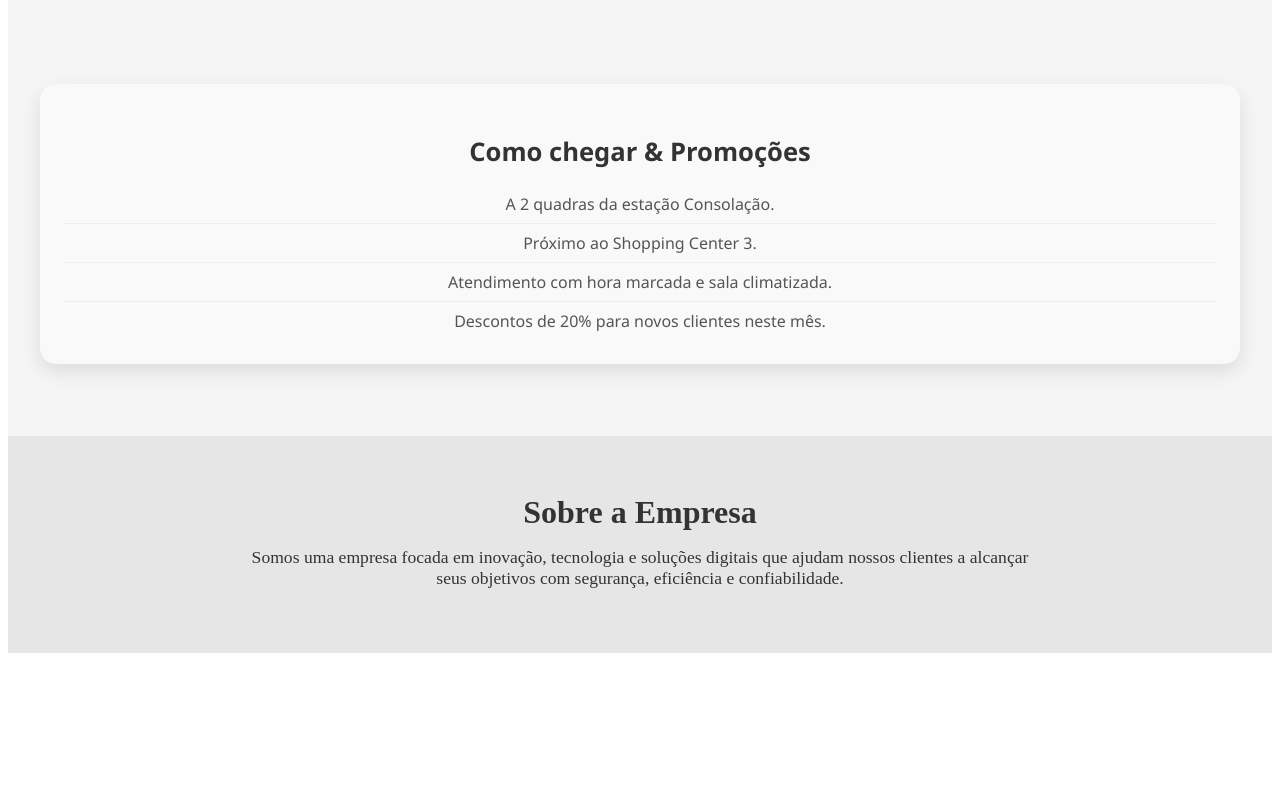
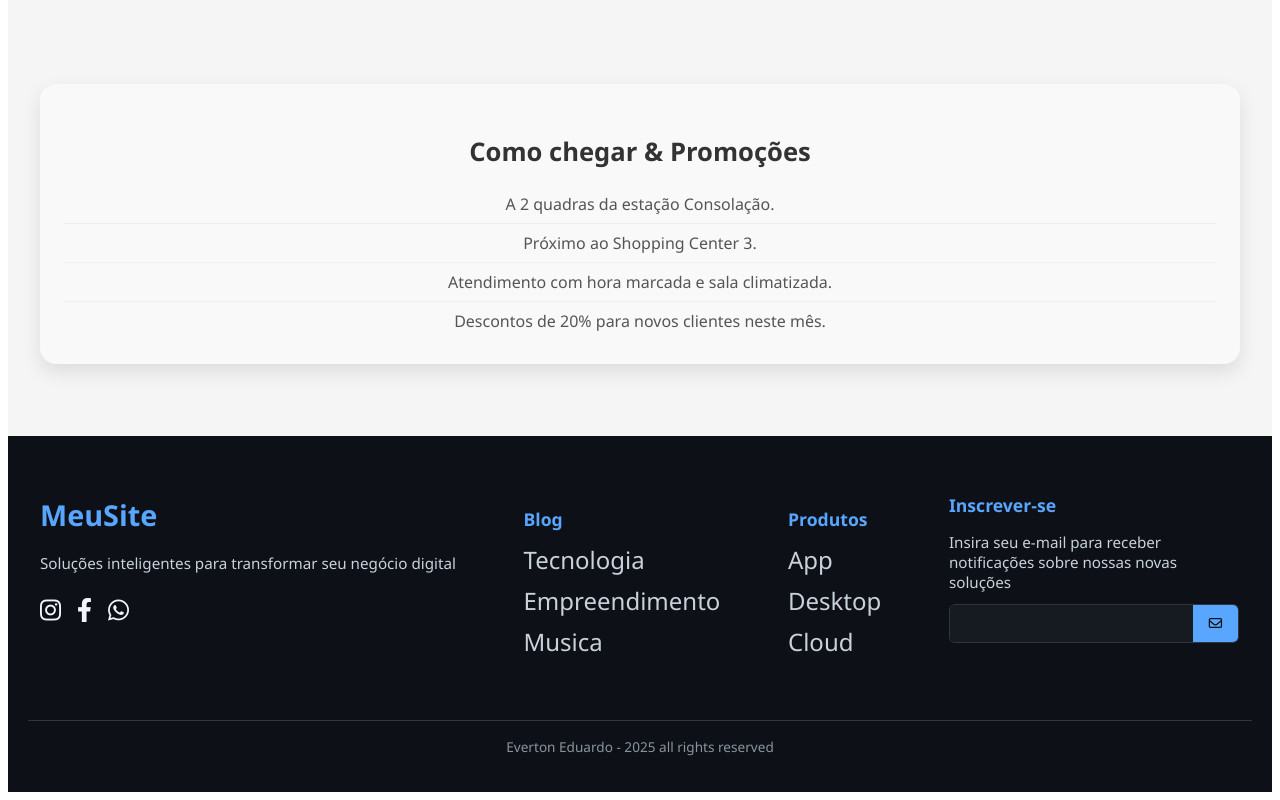
Before and after one commit to evertonProgramadorCriativo/Web-Site-Front-End-React-Redux-Lading-Page, a React (Vite) app: page / in a window 1280 px wide. Shown: the part 1456-2256 px from the top of the page. Before the commit the page ends 2117 px from the top, so only its background shows below. Built offline with nearby package versions, Linux system fonts and the light colour scheme; grey boxes are pictures that could not be loaded.

Commit message:
V 0.7 - footer

```diff
--- a/index.html
+++ b/index.html
@@ -3,8 +3,9 @@
   <head>
     <meta charset="UTF-8" />
     <link rel="icon" type="image/svg+xml" href="/vite.svg" />
+    <link rel="stylesheet" href="https://cdnjs.cloudflare.com/ajax/libs/font-awesome/6.2.1/css/all.min.css" integrity="sha512-MV7K8+y+gLIBoVD59lQIYicR65iaqukzvf/nwasF0nqhPay5w/9lJmVM2hMDcnK1OnMGCdVK+iQrJ7lzPJQd1w==" crossorigin="anonymous" referrerpolicy="no-referrer" />
     <meta name="viewport" content="width=device-width, initial-scale=1.0" />
-    <title>Vite + React</title>
+    <title>Everton Eduardo Praticando ReactJs Redux</title>
   </head>
   <body>
     <div id="root"></div>
--- a/src/components/Footer.css
+++ b/src/components/Footer.css
@@ -1,7 +1,165 @@
-.site-footer {
-  background-color: #333;
-  color: #fff;
-  padding: 1.2rem;
+footer {
+  background-color: #0d1117;
+  color: #f0f6fc;
+  padding: 40px 20px 20px;
+  font-family: 'Segoe UI', Tahoma, Geneva, Verdana, sans-serif;
+}
+
+#footer_content {
+  display: flex;
+  flex-wrap: wrap;
+  justify-content: space-between;
+  max-width: 1200px;
+  margin: 0 auto;
+  gap: 40px;
+}
+
+#footer_contacts h1 {
+  font-size: 1.8rem;
+  color: #58a6ff;
+}
+
+#footer_contacts p {
+  margin: 12px 0 20px;
+  font-size: 0.95rem;
+  color: #c9d1d9;
+}
+
+#footer_social_media {
+  display: flex;
+  gap: 16px;
+    align-items: center;
+    justify-content: start;
+}
+
+.footer-link {
+  text-decoration: none;
+  color: #f0f6fc;
+  font-size: 1.5rem;
+  transition: color 0.3s ease;
+}
+
+.footer-link:hover {
+  color: #58a6ff;
+}
+
+.footer-list {
+  list-style: none;
+  padding: 0;
+}
+
+.footer-list h3 {
+  margin-bottom: 12px;
+  font-size: 1.1rem;
+  color: #58a6ff;
+}
+
+.footer-list li a {
+  display: block;
+  color: #c9d1d9;
+  text-decoration: none;
+  margin-bottom: 8px;
+  transition: color 0.3s ease;
+}
+
+.footer-list li a:hover {
+  color: #58a6ff;
+}
+#footer_subscribe {
+width: 291px;
+}
+#footer_subscribe h3 {
+  font-size: 1.1rem;
+  color: #58a6ff;
+  margin-bottom: 12px;
+}
+
+#footer_subscribe p {
+  font-size: 0.95rem;
+  color: #c9d1d9;
+  margin-bottom: 12px;
+}
+
+#input_group {
+  display: flex;
+  border: 1px solid #30363d;
+  border-radius: 6px;
+  overflow: hidden;
+  width: 288px;
+}
+
+#input_group input[type="email"] {
+  padding: 10px;
+  flex: 1;
+  border: none;
+  background-color: #161b22;
+  color: #f0f6fc;
+  font-size: 0.95rem;
+}
+
+#input_group input::placeholder {
+  color: #8b949e;
+}
+
+#input_group button {
+  background-color: #58a6ff;
+  border: none;
+  padding: 0 16px;
+  cursor: pointer;
+  color: #0d1117;
+  transition: background-color 0.3s ease;
+}
+
+#input_group button:hover {
+  background-color: #1f6feb;
+}
+
+#footer_copyright {
   text-align: center;
-  font-size: 0.9rem;
+  padding: 16px 0;
+  margin-top: 40px;
+  border-top: 1px solid #30363d;
+  font-size: 0.85rem;
+  color: #8b949e;
 }
+
+@media (max-width: 968px) {
+  #footer_content {
+    flex-direction: column;
+    align-items: center;
+    text-align: center;
+  }
+#footer_social_media {
+  display: flex;
+  gap: 16px;
+    align-items: center;
+    justify-content: center;
+}
+  .footer-list {
+    margin: 20px 0;
+  }
+  #footer_subscribe {
+    width: 100%;
+  }
+  #input_group {
+    display: flex
+;
+    border: 1px solid #30363d;
+    border-radius: 6px;
+    overflow: hidden;
+    width: 100%;
+}
+
+
+
+  #input_group input,
+  #input_group button {
+    width: 100%;
+    border-radius: 0;
+  }
+
+  #input_group button {
+    border-top: 1px solid #30363d;
+    width: 60px;
+  }
+}
--- a/src/components/Footer.jsx
+++ b/src/components/Footer.jsx
@@ -1,15 +1,82 @@
 import React from 'react';
-import './AboutSection.css';
+import './Footer.css';
 
-const AboutSection = () => {
+const Footer = () => {
   return (
-    <section className="about-section">
-      <h2>Sobre a Empresa</h2>
-      <p>
-        Somos uma empresa focada em inovação, tecnologia e soluções digitais que ajudam nossos clientes a alcançar seus objetivos com segurança, eficiência e confiabilidade.
-      </p>
-    </section>
+    <footer>
+        <div id="footer_content">
+            <div id="footer_contacts">
+                <h1>MeuSite</h1>
+                <p>Soluções inteligentes para transformar seu negócio digital</p>
+
+                <div id="footer_social_media">
+                    <a href="#" className="footer-link" id="instagram">
+                        <i className="fa-brands fa-instagram"></i>
+                    </a>
+
+                    <a href="#" className="footer-link" id="facebook">
+                        <i className="fa-brands fa-facebook-f"></i>
+                    </a>
+
+                    <a href="#" className="footer-link" id="whatsapp">
+                        <i className="fa-brands fa-whatsapp"></i>
+                    </a>
+                </div>
+            </div>
+
+            <ul className="footer-list">
+                <li>
+                    <h3>Blog</h3>
+                </li>
+                <li>
+                    <a href="#" className="footer-link">Tecnologia</a>
+                </li>
+                <li>
+                    <a href="#" className="footer-link">Empreendimento</a>
+                </li>
+                <li>
+                    <a href="#" className="footer-link">Musica</a>
+                </li>
+            </ul>
+
+            <ul className="footer-list">
+                <li>
+                    <h3>Produtos</h3>
+                </li>
+                <li>
+                    <a href="#" className="footer-link">App</a>
+                </li>
+                <li>
+                    <a href="#" className="footer-link">Desktop</a>
+                </li>
+                <li>
+                    <a href="#" className="footer-link">Cloud</a>
+                </li>
+            </ul>
+
+            <div id="footer_subscribe">
+                <h3>Inscrever-se</h3>
+
+                <p>
+                  Insira seu e-mail para receber notificações sobre
+nossas novas soluções
+                </p>
+
+                <div id="input_group">
+                    <input type="email" id="email" />
+                    <button>
+                        <i className="fa-regular fa-envelope"></i>
+                    </button>
+                </div>
+            </div>
+        </div>
+
+        <div id="footer_copyright">
+           Everton Eduardo -
+            2025 all rights reserved
+        </div>
+    </footer>
   );
 };
 
-export default AboutSection;
+export default Footer;
```
